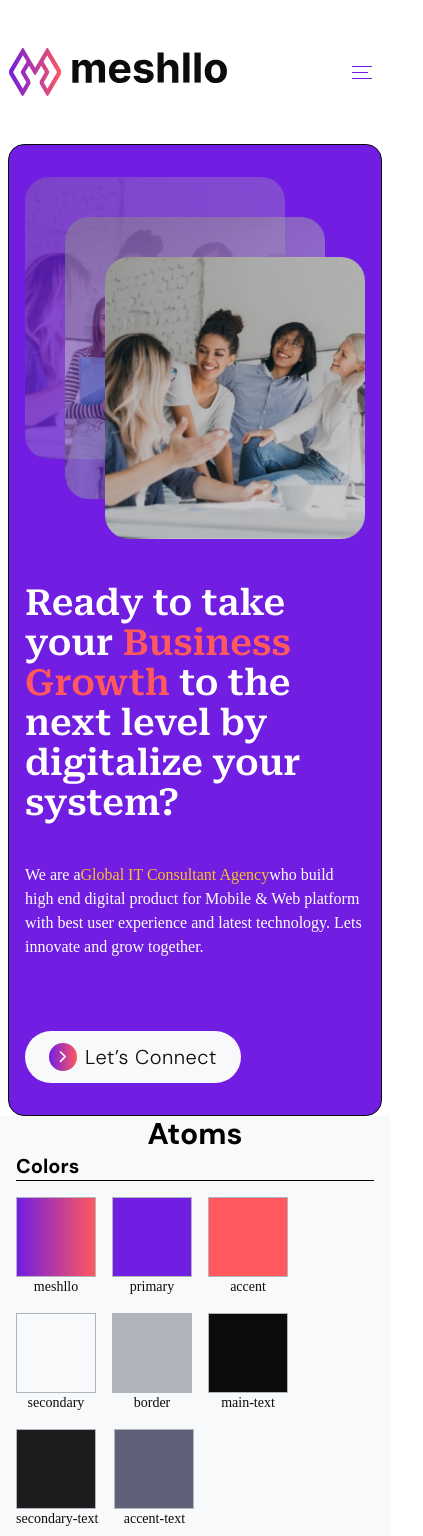
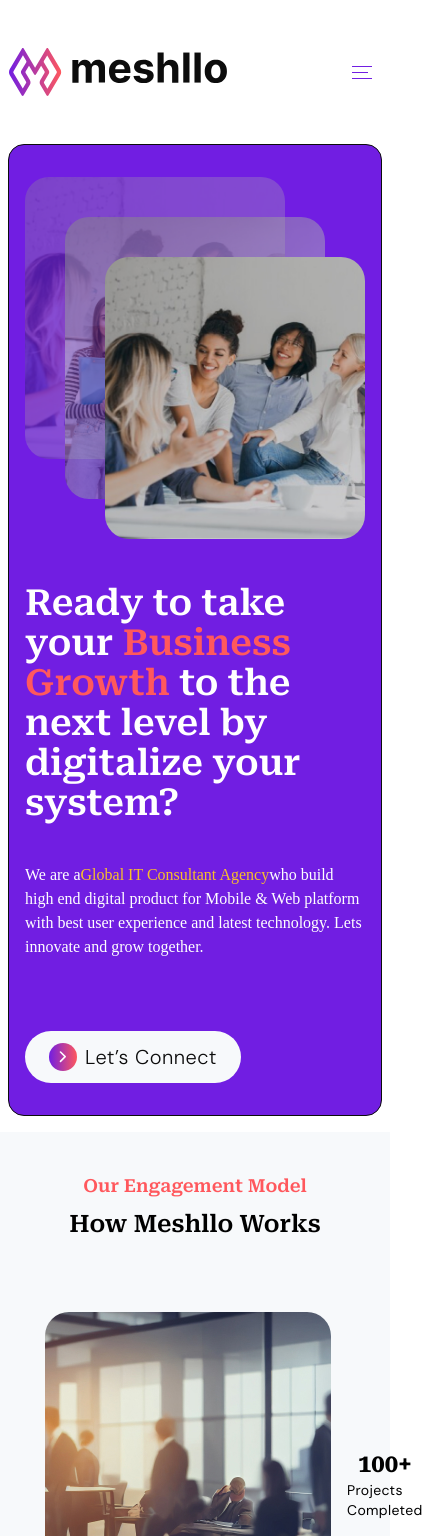
Before and after one commit to nazmuldipu/meshllo, a Next.js app: page / in a window 390 px wide. Shown: the top 1536 px of the page, 423 px wide, since content can reach past the window. Built offline with nearby package versions, Linux system fonts and the light colour scheme.

Commit message:
engagement block added

```diff
--- /dev/null
+++ b/src/components/molecules/SectionHeader.tsx
@@ -0,0 +1,18 @@
+interface Props {
+  title: string;
+  subtitle: string;
+}
+const SectionHeader = ({ title, subtitle }: Props) => {
+  return (
+    <div className="flex flex-col items-center max-w-3xl mx-auto pb-8 md:pb-12 lg:pb-16">
+      <h3 className="font-serif text-lg md:text-2xl lg:text-3xl font-semibold text-accent">
+        {subtitle}
+      </h3>
+      <h2 className="font-serif font-semibold text-2xl md:text-4xl lg:text-6xl pt-2 md:pt-4 lg:pt-6">
+        {title}
+      </h2>
+    </div>
+  );
+};
+
+export default SectionHeader;
--- /dev/null
+++ b/src/components/templates/engagement.tsx
@@ -0,0 +1,93 @@
+import Data from "@/data/data";
+import SectionHeader from "../molecules/SectionHeader";
+import SVGIcon from "../icons/SVGIcon";
+import DevOpsIcon from "../icons/DevOpsIcon";
+import Image from "next/image";
+import style from "@/styles/styles.module.css";
+import Link from "next/link";
+
+const Engagement = () => {
+  const data = Data.engagement;
+  console.log(data);
+  return (
+    <section className="">
+      <div className="bg-secondary">
+        <div className="max-w-screen-md xl:max-w-screen-lg mx-auto pt-10 md:pt-20 lg:pt-32 pb-24">
+          <SectionHeader title={data.title} subtitle={data.subtitle} />
+          <div className={style["meshllo__engagement-content"]}>
+            <div className={style["meshllo__engagement-image"]}>
+              {data.images.map((item, index) => (
+                <div
+                  className={`flex gap-4 ${index % 2 === 0 ? "" : " -mt-20"}`}
+                  key={item.alt}
+                >
+                  <Image
+                    className="order-2 rounded-3xl"
+                    src={item.src}
+                    alt="Hero Image 3"
+                    width={500}
+                    height={500}
+                  />
+                  <div
+                    className={`flex flex-col items-center justify-center ${
+                      index % 2 === 0 ? "order-3" : "order-1"
+                    }`}
+                  >
+                    <h3 className="font-serif text-2xl xl:text-6xl font-bold">
+                      {item.number}
+                    </h3>
+                    <div className="font-sans text-sm md:text-base tracking-wide">
+                      {item.text}
+                    </div>
+                  </div>
+                </div>
+              ))}
+            </div>
+            <div className="px-4">
+              <h3 className="font-serif font-semibold text-primary text-xl lg:text-3xl xl:text-5xl leading-snug tracking-wide">
+                {data.content.header}
+              </h3>
+              {data.content.data.map((item, index) => (
+                <div
+                  key={index}
+                  className="flex flex-col md:flex-row gap-2 xl:gap-4 pt-4 xl:pt-12"
+                >
+                  <div className="bg-meshllo w-12 h-12 rounded-full flex justify-center items-center shrink-0">
+                    <SVGIcon
+                      icon={DevOpsIcon}
+                      size={28}
+                      pathClassName="text-white"
+                    />
+                  </div>
+                  <div className="text-main-text">
+                    <h4 className="text-lg lg:text-xl xl:text-2xl font-semibold xl:mb-2">
+                      {item.title}
+                    </h4>
+                    <p className="font-sans text-sm lg:text-base xl:text-lg">
+                      {item.text}
+                    </p>
+                  </div>
+                </div>
+              ))}
+            </div>
+          </div>
+        </div>
+      </div>
+      <div className="-mt-28 md:-mt-24 lg:-mt-20 xl: px-4 max-w-screen-md xl:max-w-screen-lg mx-auto">
+        <div className={style["meshllo__engagement-lets-talk"]}>
+          <h3 className="font-serif font-semibold text-xl md:text-3xl xl:text-5xl text-white text-center">
+            {data.dialog}
+          </h3>
+          <Link
+            href="mailto:nazmul@meshllo.com"
+            className=" bg-secondary font-sans px-4 py-2 rounded-full mt-6"
+          >
+            Email Now
+          </Link>
+        </div>
+      </div>
+    </section>
+  );
+};
+
+export default Engagement;
--- a/src/components/templates/hero.tsx
+++ b/src/components/templates/hero.tsx
@@ -1,12 +1,11 @@
 import Image from "next/image";
 import ChevronRightIcon from "../icons/ChevronRightIcon";
-import QuotationIcon from "../icons/QuotationIcon";
 import SVGIcon from "../icons/SVGIcon";
 import style from "@/styles/styles.module.css";
 
 const Hero = () => {
   return (
-    <div className=" pt-12 max-w-430 mx-auto px-2">
+    <div className=" pt-12 max-w-430 mx-auto px-2 pb-4 md:pb-20">
       <div className={style["meshllo__hero-template"]}>
         <div className={style["meshllo__hero-content"]}>
           <h3 className={style["meshllo__hero-main-text"]}>
--- /dev/null
+++ b/src/data/data.tsx
@@ -0,0 +1,38 @@
+const Data = {
+  engagement: {
+    title: "How Meshllo Works",
+    subtitle: "Our Engagement Model",
+    dialog: "Want to know more? Leave us a message and we will call you.",
+    images: [
+      {
+        src: "/engagement_2.jpg",
+        alt: "engagement_2",
+        number: "100+",
+        text: "Projects Completed",
+      },
+      {
+        src: "/engagement_1.jpg",
+        alt: "engagement_1",
+        number: "50+",
+        text: "Client Onboard",
+      },
+    ],
+    content: {
+      header: "One stop solution to growth & development",
+      data: [
+        {
+          icon: "",
+          title: "Project Development",
+          text: "No more project surprises!   For fixed-scope projects, we'll give you a crystal-clear breakdown of timelines and costs.   We'll map out a winning game plan, assign the A-Team, and focus on providing high-quality deliverables and meeting all deadlines.",
+        },
+        {
+          icon: "",
+          title: "Staff Augmentation",
+          text: "Consider Meshllo your software development dream team!   Our 150+ expert engineers are ready to tackle your project with lightning speed.  We'll become an extension of your team, sharing your goals and helping you scale up your engineering team in no time.",
+        },
+      ],
+    },
+  },
+};
+
+export default Data;
--- a/src/pages/index.tsx
+++ b/src/pages/index.tsx
@@ -3,6 +3,7 @@ import { DM_Sans, Roboto_Serif } from "next/font/google";
 import Navbar from "@/components/templates/navbar";
 import Atoms from "@/components/templates/atoms";
 import Hero from "@/components/templates/hero";
+import Engagement from "@/components/templates/engagement";
 
 const dmSans = DM_Sans({ subsets: ["latin"], variable: "--font-dm-sans" });
 const robotoSerif = Roboto_Serif({
@@ -17,6 +18,7 @@ export default function Home() {
     >
       <Navbar />
       <Hero />
+      <Engagement />
       <div className="bg-secondary">
         <Atoms />
       </div>
--- a/src/styles/styles.module.css
+++ b/src/styles/styles.module.css
@@ -1,3 +1,4 @@
+/* --------------------Hero styles-------------------- */
 .meshllo__hero-template {
   grid-template-areas:
     "image"
@@ -46,9 +47,6 @@
     min-height: 40vw;
   }
 }
-/* Laptop */
-@media screen and (min-width: 1024px) {
-}
 /* Desktop */
 @media screen and (min-width: 1280px) {
   .meshllo__hero-template {
@@ -65,3 +63,57 @@
     min-height: 35vh;
   }
 }
+
+/* --------------------Engagement styles-------------------- */
+.meshllo__engagement-content {
+  display: flex;
+  flex-direction: column;
+  gap: 8px;
+  padding-top: 40px;
+  padding-bottom: 40px;
+}
+.meshllo__engagement-image {
+  max-width: 300px;
+  margin-left: auto;
+  margin-right: auto;
+}
+
+.meshllo__engagement-lets-talk {
+  display: flex;
+  flex-direction: column;
+  align-items: center;
+  border-radius: 20px;
+  gap: 8px;
+  padding-top: 40px;
+  padding-bottom: 40px;
+  padding-left: 16px;
+  padding-right: 16px;
+  background-color: var(--accent);
+}
+
+/* Tablet */
+@media screen and (min-width: 768px) {
+  .meshllo__engagement-content {
+    flex-direction: row;
+    padding-left: 16px;
+    padding-right: 16px;
+  }
+  .meshllo__engagement-image {
+    max-width: 400px;
+    flex-shrink: 0;
+  }
+  .meshllo__engagement-lets-talk {
+    padding-left: 60px;
+    padding-right: 60px;
+  }
+}
+
+/* Desktop */
+@media screen and (min-width: 1280px) {
+  .meshllo__engagement-content {
+    gap: 48px;
+  }
+  .meshllo__engagement-image {
+    max-width: 550px;
+  }
+}
```
Also changed, not shown: public/engagement_1.jpg (added), public/engagement_2.jpg (added).
